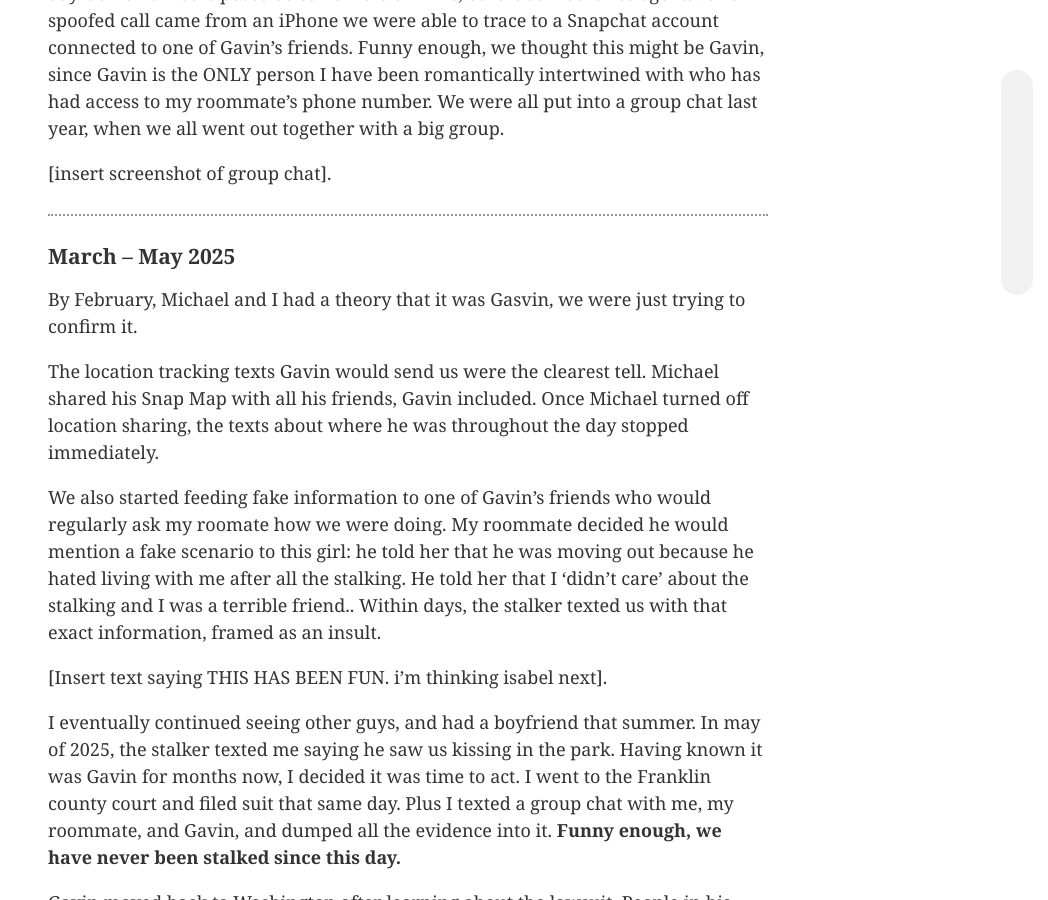
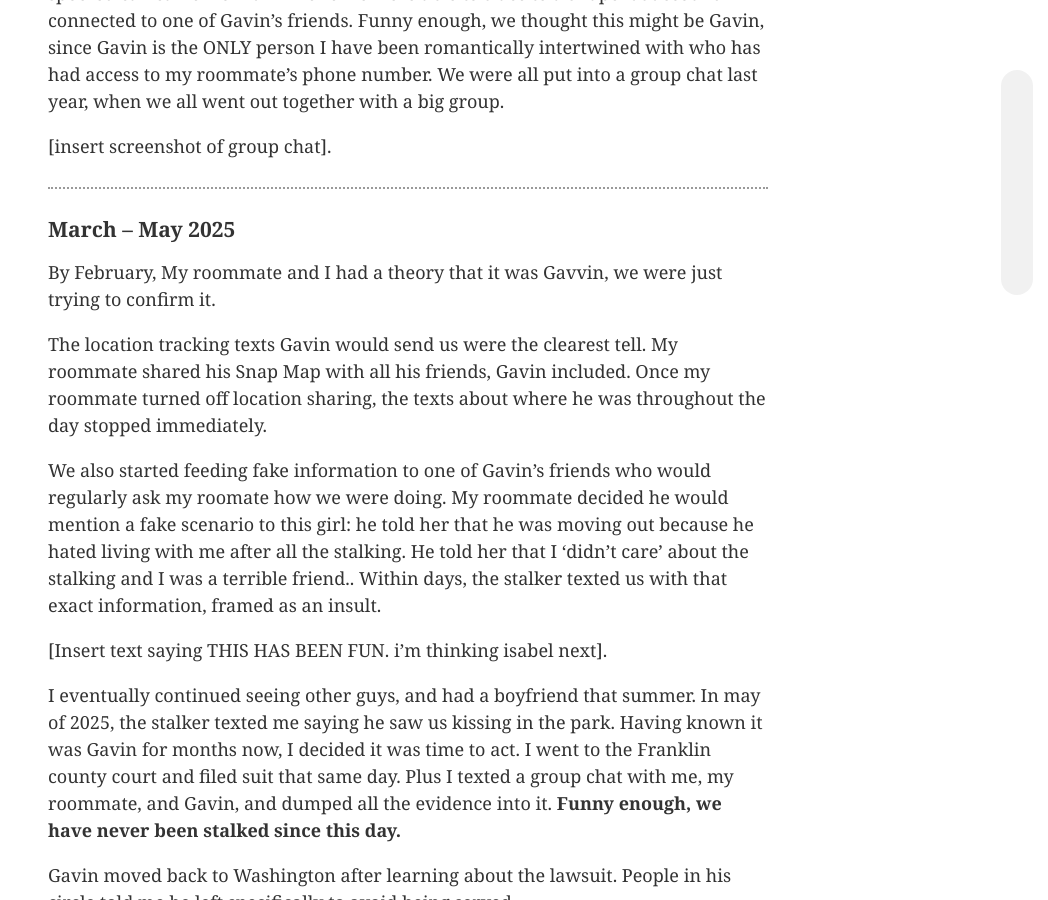
Before and after one commit to 0sps/sullivan.mx, a Jekyll site: the page built from _posts/2026-04-01-Gavin-Grier-stalker.md, in a window 1280 px wide and 900 px high, scrolled down 6468 px. Shown: the whole window, without its empty margins (232-1280 px from the left). Built offline with Jekyll 4.4.1, drawn with Linux system fonts in a browser that asks for light colours; some of the changed text lies outside the part shown.

Commit message:
Update 2026-04-01-Gavin-Grier-stalker.md

```diff
--- a/_posts/2026-04-01-Gavin-Grier-stalker.md
+++ b/_posts/2026-04-01-Gavin-Grier-stalker.md
@@ -59,7 +59,7 @@
 
 Right on cue, the harassment stopped. The last message from the stalker was April 17th.
 
-We were friendly again through May. In June he came into town; we went to dinner and later joined up with my roommate Michael and a group of his friends. Gavin met Michael that night, and he met a woman named Kaylee who was part of the friend group and lived in Chicago. After that night, Gavin and Kaylee started texting regularly.
+We were friendly again through May. In June he came into town; we went to dinner and later joined up with my roommate and a group of his friends. Gavin met that night, and he met a woman named ------ who was part of the friend group and lived in Chicago. After that night, Gavin and this friend started texting regularly.
 
 A few weeks later he told me he wanted something serious. I was honest with him: I didn't feel a romantic connection and wasn't interested in pursuing that. I suggested keeping things casual. He said no.
 
@@ -150,9 +150,9 @@
 
 ### March – May 2025
 
-By February, Michael and I had a theory that it was Gasvin, we were just trying to confirm it.
+By February, My roommate and I had a theory that it was Gavvin, we were just trying to confirm it.
 
-The location tracking texts Gavin would send us were the clearest tell. Michael shared his Snap Map with all his friends, Gavin included. Once Michael turned off location sharing, the texts about where he was throughout the day stopped immediately.
+The location tracking texts Gavin would send us were the clearest tell. My roommate shared his Snap Map with all his friends, Gavin included. Once my roommate turned off location sharing, the texts about where he was throughout the day stopped immediately.
 
 We also started feeding fake information to one of Gavin's friends who would regularly ask my roomate how we were doing. My roommate decided he would mention a fake scenario to this girl: he told her that he was moving out because he hated living with me after all the stalking. He told her that I 'didn't care' about the stalking and I was a terrible friend.. Within days, the stalker texted us with that exact information, framed as an insult.
 
```
